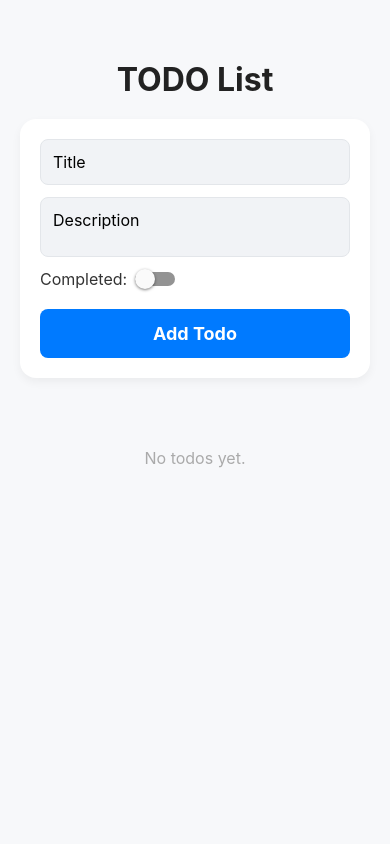
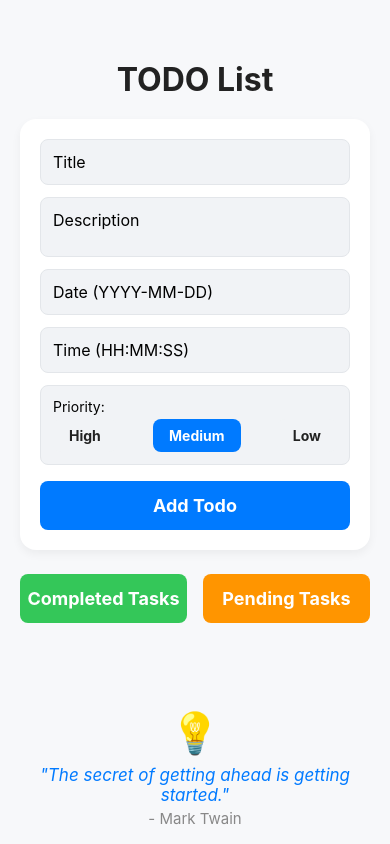
Before and after one commit to Explorerohan/APK-, a React Native app in the folder frontend/: screen / in a window 390 px wide. Built offline with nearby package versions, Linux system fonts and the light colour scheme; no server answers.

Commit message:
changed on UI form and added a quote.

```diff
--- a/frontend/App.js
+++ b/frontend/App.js
@@ -3,21 +3,50 @@ import { StatusBar } from 'expo-status-bar';
 import { StyleSheet, Text, View, TextInput, TouchableOpacity, FlatList, Switch, KeyboardAvoidingView, Platform, Alert, ActivityIndicator, Modal, Pressable } from 'react-native';
 import axios from 'axios';
 
-const API_URL = 'http://192.168.254.3:8000/api/todoinfo/';
+const API_URL = 'http://192.168.254.3:8000/api/todos/';
+
+const QUOTES = [
+  {
+    text: 'The best way to predict the future is to create it.',
+    author: 'Peter Drucker',
+  },
+  {
+    text: 'Success is not the key to happiness. Happiness is the key to success.',
+    author: 'Albert Schweitzer',
+  },
+  {
+    text: 'Don’t watch the clock; do what it does. Keep going.',
+    author: 'Sam Levenson',
+  },
+  {
+    text: 'The secret of getting ahead is getting started.',
+    author: 'Mark Twain',
+  },
+  {
+    text: 'Believe you can and you’re halfway there.',
+    author: 'Theodore Roosevelt',
+  },
+];
 
 export default function App() {
   const [todos, setTodos] = useState([]);
   const [title, setTitle] = useState('');
   const [description, setDescription] = useState('');
-  const [completed, setCompleted] = useState(false);
+  const [date, setDate] = useState('');
+  const [time, setTime] = useState('');
+  const [priority, setPriority] = useState('Medium');
   const [loading, setLoading] = useState(false);
   const [submitting, setSubmitting] = useState(false);
   const [editModalVisible, setEditModalVisible] = useState(false);
   const [editTodo, setEditTodo] = useState(null);
   const [editTitle, setEditTitle] = useState('');
   const [editDescription, setEditDescription] = useState('');
-  const [editCompleted, setEditCompleted] = useState(false);
+  const [editDate, setEditDate] = useState('');
+  const [editTime, setEditTime] = useState('');
+  const [editPriority, setEditPriority] = useState('Medium');
   const [editSubmitting, setEditSubmitting] = useState(false);
+  const [page, setPage] = useState('main'); // 'main', 'completed', 'pending'
+  const [quote, setQuote] = useState(QUOTES[Math.floor(Math.random() * QUOTES.length)]);
 
   const fetchTodos = async () => {
     setLoading(true);
@@ -35,8 +64,8 @@ export default function App() {
   }, []);
 
   const handleAddTodo = async () => {
-    if (!title.trim() || !description.trim()) {
-      Alert.alert('Validation', 'Title and Description are required.');
+    if (!title.trim() || !description.trim() || !date.trim() || !time.trim() || !priority.trim()) {
+      Alert.alert('Validation', 'All fields are required.');
       return;
     }
     setSubmitting(true);
@@ -44,12 +73,17 @@ export default function App() {
       const response = await axios.post(API_URL, {
         title,
         description,
-        completed,
+        date,
+        time,
+        priority,
+        // completed is not sent, defaults to false in backend
       });
       setTodos([response.data, ...todos]);
       setTitle('');
       setDescription('');
-      setCompleted(false);
+      setDate('');
+      setTime('');
+      setPriority('Medium');
     } catch (error) {
       Alert.alert('Error', 'Failed to add todo');
     }
@@ -69,13 +103,15 @@ export default function App() {
     setEditTodo(todo);
     setEditTitle(todo.title);
     setEditDescription(todo.description);
-    setEditCompleted(todo.completed);
+    setEditDate(todo.date);
+    setEditTime(todo.time);
+    setEditPriority(todo.priority);
     setEditModalVisible(true);
   };
 
   const handleEditTodo = async () => {
-    if (!editTitle.trim() || !editDescription.trim()) {
-      Alert.alert('Validation', 'Title and Description are required.');
+    if (!editTitle.trim() || !editDescription.trim() || !editDate.trim() || !editTime.trim() || !editPriority.trim()) {
+      Alert.alert('Validation', 'All fields are required.');
       return;
     }
     setEditSubmitting(true);
@@ -83,7 +119,9 @@ export default function App() {
       const response = await axios.put(`${API_URL}${editTodo.id}/`, {
         title: editTitle,
         description: editDescription,
-        completed: editCompleted,
+        date: editDate,
+        time: editTime,
+        priority: editPriority,
       });
       setTodos(todos.map(todo => todo.id === editTodo.id ? response.data : todo));
       setEditModalVisible(false);
@@ -105,9 +143,9 @@ export default function App() {
             </Text>
           </View>
         </View>
-        <Text style={styles.todoDescription} numberOfLines={2}>
-          {item.description}
-        </Text>
+        <Text style={styles.todoDescription} numberOfLines={2}>{item.description}</Text>
+        <Text style={{ color: '#555', fontSize: 13, marginBottom: 2 }}>Date: {item.date} | Time: {item.time}</Text>
+        <Text style={{ color: '#555', fontSize: 13, marginBottom: 8 }}>Priority: {item.priority}</Text>
         <View style={styles.actionRow}>
           <TouchableOpacity style={styles.editBtn} onPress={() => openEditModal(item)}>
             <Text style={styles.actionText}>✏️ Edit</Text>
@@ -120,12 +158,39 @@ export default function App() {
     </View>
   );
 
+  const renderFilteredList = (filterCompleted) => {
+    const filtered = todos.filter(todo => todo.completed === filterCompleted);
+    return (
+      <View style={{ flex: 1 }}>
+        <TouchableOpacity style={{ marginTop: 20, marginBottom: 10 }} onPress={() => setPage('main')}>
+          <Text style={{ color: '#007AFF', fontWeight: 'bold', fontSize: 16 }}>{'< Back to Main'}</Text>
+        </TouchableOpacity>
+        <Text style={{ fontSize: 22, fontWeight: 'bold', marginBottom: 10, alignSelf: 'center' }}>
+          {filterCompleted ? 'Completed Tasks' : 'Pending Tasks'}
+        </Text>
+        {filtered.length === 0 ? (
+          <Text style={styles.emptyText}>
+            {filterCompleted ? 'No completed tasks.' : 'No pending tasks.'}
+          </Text>
+        ) : (
+          <FlatList
+            data={filtered}
+            keyExtractor={item => item.id?.toString() || Math.random().toString()}
+            renderItem={renderItem}
+            contentContainerStyle={{ paddingBottom: 40 }}
+          />
+        )}
+      </View>
+    );
+  };
+
   return (
     <KeyboardAvoidingView
       style={{ flex: 1 }}
       behavior={Platform.OS === 'ios' ? 'padding' : undefined}
     >
       <View style={styles.container}>
+        {page === 'main' && <>
           <Text style={styles.header}>TODO List</Text>
           <View style={styles.inputContainer}>
             <TextInput
@@ -143,13 +208,48 @@ export default function App() {
               multiline
               editable={!submitting}
             />
-          <View style={styles.switchRow}>
-            <Text style={styles.switchLabel}>Completed:</Text>
-            <Switch
-              value={completed}
-              onValueChange={setCompleted}
+            <TextInput
+              style={styles.input}
+              placeholder="Date (YYYY-MM-DD)"
+              value={date}
+              onChangeText={setDate}
+              editable={!submitting}
+            />
+            <TextInput
+              style={styles.input}
+              placeholder="Time (HH:MM:SS)"
+              value={time}
+              onChangeText={setTime}
+              editable={!submitting}
+            />
+            <View style={styles.input}>
+              <Text style={{ marginBottom: 4 }}>Priority:</Text>
+              <View style={{ flexDirection: 'row', justifyContent: 'space-between' }}>
+                {['High', 'Medium', 'Low'].map(opt => {
+                  let bgColor = '#f1f3f6';
+                  if (priority === opt) {
+                    if (opt === 'High') bgColor = '#FF3B30';
+                    else if (opt === 'Medium') bgColor = '#007AFF';
+                    else if (opt === 'Low') bgColor = '#34C759';
+                  }
+                  let textColor = priority === opt ? '#fff' : '#222';
+                  return (
+                    <TouchableOpacity
+                      key={opt}
+                      style={{
+                        backgroundColor: bgColor,
+                        borderRadius: 8,
+                        paddingVertical: 8,
+                        paddingHorizontal: 16,
+                      }}
+                      onPress={() => setPriority(opt)}
                       disabled={submitting}
-            />
+                    >
+                      <Text style={{ color: textColor, fontWeight: 'bold' }}>{opt}</Text>
+                    </TouchableOpacity>
+                  );
+                })}
+              </View>
             </View>
             <TouchableOpacity
               style={styles.addButton}
@@ -157,6 +257,14 @@ export default function App() {
               disabled={submitting}
             >
               <Text style={styles.addButtonText}>{submitting ? 'Adding...' : 'Add Todo'}</Text>
+            </TouchableOpacity>
+          </View>
+          <View style={{ flexDirection: 'row', justifyContent: 'space-between', marginBottom: 10 }}>
+            <TouchableOpacity style={[styles.addButton, { flex: 1, marginRight: 8, backgroundColor: '#34C759' }]} onPress={() => setPage('completed')}>
+              <Text style={styles.addButtonText}>Completed Tasks</Text>
+            </TouchableOpacity>
+            <TouchableOpacity style={[styles.addButton, { flex: 1, marginLeft: 8, backgroundColor: '#FF9500' }]} onPress={() => setPage('pending')}>
+              <Text style={styles.addButtonText}>Pending Tasks</Text>
             </TouchableOpacity>
           </View>
           <View style={styles.listContainer}>
@@ -168,10 +276,21 @@ export default function App() {
                 keyExtractor={item => item.id?.toString() || Math.random().toString()}
                 renderItem={renderItem}
                 contentContainerStyle={{ paddingBottom: 40 }}
-              ListEmptyComponent={<Text style={styles.emptyText}>No todos yet.</Text>}
+                // No empty message on main page
               />
             )}
           </View>
+        </>}
+        <View style={{ alignItems: 'center', marginTop: 30, marginBottom: 10 }}>
+          <Text style={{ fontSize: 40, marginBottom: 8 }}>💡</Text>
+          <Text style={{ fontStyle: 'italic', color: '#007AFF', fontSize: 17, textAlign: 'center', marginHorizontal: 10 }}>
+            "{quote.text}"
+          </Text>
+          <Text style={{ color: '#888', fontSize: 15, marginTop: 4, textAlign: 'center', marginBottom: 6 }}>- {quote.author}</Text>
+          {/* No button to change quote, quote is fixed per app load */}
+        </View>
+        {page === 'completed' && renderFilteredList(true)}
+        {page === 'pending' && renderFilteredList(false)}
         <Modal
           visible={editModalVisible}
           animationType="slide"
@@ -196,13 +315,48 @@ export default function App() {
                 multiline
                 editable={!editSubmitting}
               />
-              <View style={styles.switchRow}>
-                <Text style={styles.switchLabel}>Completed:</Text>
-                <Switch
-                  value={editCompleted}
-                  onValueChange={setEditCompleted}
+              <TextInput
+                style={styles.input}
+                placeholder="Date (YYYY-MM-DD)"
+                value={editDate}
+                onChangeText={setEditDate}
+                editable={!editSubmitting}
+              />
+              <TextInput
+                style={styles.input}
+                placeholder="Time (HH:MM:SS)"
+                value={editTime}
+                onChangeText={setEditTime}
+                editable={!editSubmitting}
+              />
+              <View style={styles.input}>
+                <Text style={{ marginBottom: 4 }}>Priority:</Text>
+                <View style={{ flexDirection: 'row', justifyContent: 'space-between' }}>
+                {['High', 'Medium', 'Low'].map(opt => {
+                  let bgColor = '#f1f3f6';
+                  if (editPriority === opt) {
+                    if (opt === 'High') bgColor = '#FF3B30';
+                    else if (opt === 'Medium') bgColor = '#007AFF';
+                    else if (opt === 'Low') bgColor = '#34C759';
+                  }
+                  let textColor = editPriority === opt ? '#fff' : '#222';
+                  return (
+                    <TouchableOpacity
+                      key={opt}
+                      style={{
+                        backgroundColor: bgColor,
+                        borderRadius: 8,
+                        paddingVertical: 8,
+                        paddingHorizontal: 16,
+                      }}
+                      onPress={() => setEditPriority(opt)}
                       disabled={editSubmitting}
-                />
+                    >
+                      <Text style={{ color: textColor, fontWeight: 'bold' }}>{opt}</Text>
+                    </TouchableOpacity>
+                  );
+                })}
+                </View>
               </View>
               <View style={styles.modalActions}>
                 <TouchableOpacity
```
Lines whose indentation alone changed are shown as unchanged.
